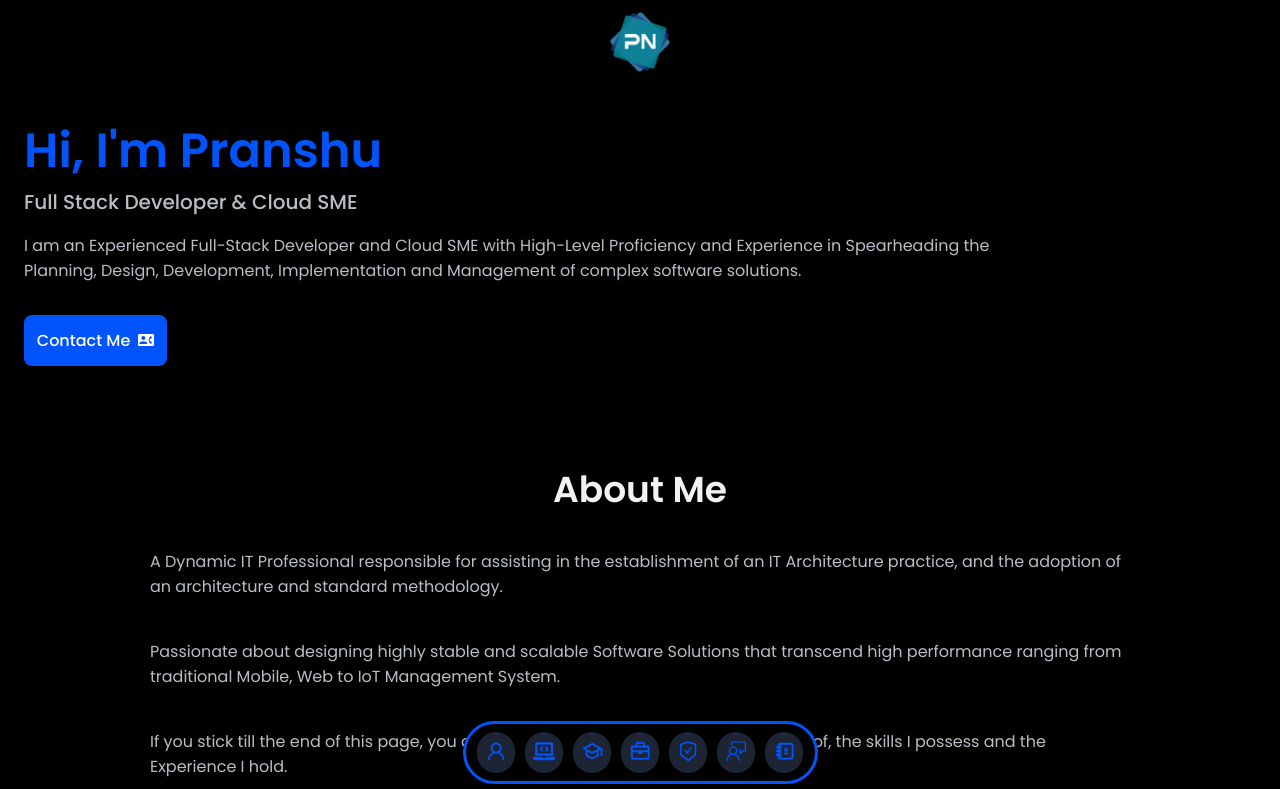
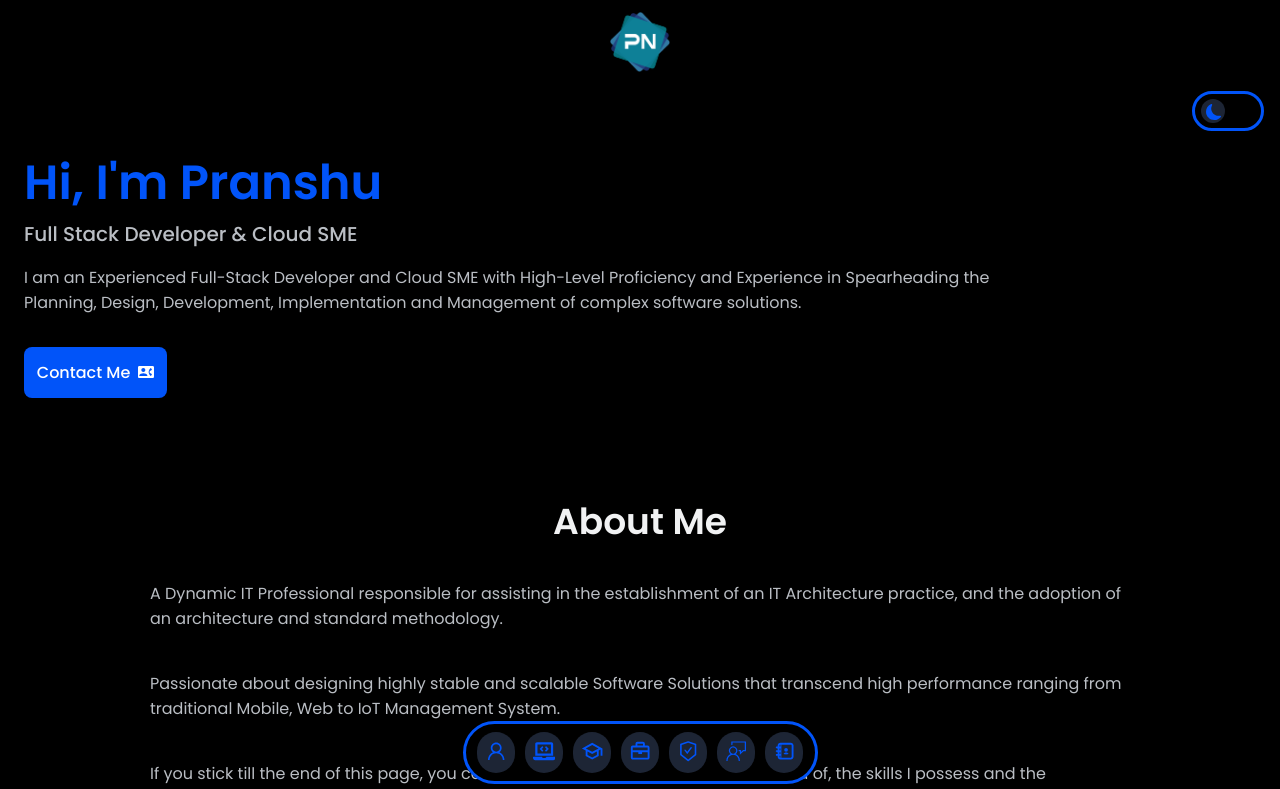
Before and after one commit to pranshunijhawan/pranshunijhawan.github.io, a React (Create React App) app: page / in a window 1280 px wide. Shown: the top 789 px of the page. Built offline with nearby package versions, Linux system fonts and the light colour scheme.

Commit message:
Implemented Theme Toggle

```diff
--- a/src/App.tsx
+++ b/src/App.tsx
@@ -1,14 +1,19 @@
+import { useState } from "react";
 import { GlobalStylesDark, GlobalStylesLight } from "./global/GlobalStyles";
 import Portfolio from './Portfolio';
 
 function App() {
 
-  const darkTheme: boolean = true;
+  const [darkMode, setDarkMode] = useState(true)
+
+  const themeHandler = () => {
+    setDarkMode(!darkMode);
+  }
 
   return (
     <div>
-      { darkTheme ? <GlobalStylesDark /> : <GlobalStylesLight /> }
-      <Portfolio />
+      { darkMode ? <GlobalStylesDark /> : <GlobalStylesLight /> }
+      <Portfolio themeHandler={themeHandler} />
     </div>
   );
 }
--- a/src/Portfolio.tsx
+++ b/src/Portfolio.tsx
@@ -23,9 +23,11 @@ import professionalExperienceContent from "./types/portfolio-content/professiona
 import technologyProficiencyProps from "./types/portfolio-content/technology-proficiency-content";
 import testimonialsContent from "./types/portfolio-content/testimonials-content";
 
+interface PortfolioProps {
+  themeHandler: any
+}
 
-
-const Portfolio = () => {
+const Portfolio = ({ themeHandler }: PortfolioProps) => {
     const [isEnter, setIsEnter] = useState(true);
     const [hideIntro, setHideIntro] = useState(false);
     const [headerVisibility, setHeaderVisibility] = useState(false);
@@ -57,7 +59,7 @@ const Portfolio = () => {
                             designation={homeSectionProps.designation}
                             headline={homeSectionProps.headline}
                             buttonProps={homeSectionProps.buttonProps}
-                            imageProps={homeSectionProps.imageProps} />
+                            themeHandler={themeHandler} />
                         <AboutSection
                             sectionTitle={aboutSectionContent.sectionTitle}
                             content={aboutSectionContent.content}
--- a/src/global/GlobalStyles.tsx
+++ b/src/global/GlobalStyles.tsx
@@ -2,7 +2,6 @@ import { createGlobalStyle, css } from 'styled-components';
 
 const baseCSS = css`
 	* {
-		@import url("https://fonts.googleapis.com/css2?family=Poppins:wght@400;500;600&display=swap");
 		box-sizing: border-box;
 		padding: 0;
 		margin: 0;
@@ -24,7 +23,7 @@ const baseCSS = css`
 			--text-color-light: hsl(var(--hue-color), 8%, 65%);
 			--input-color: hsl(var(--hue-color), 70%, 96%);
 			--body-color: hsl(var(--hue-color), 60%, 99%);
-			--container-color: #fff;
+			--container-color: hsl(var(--hue-color), 0%, 90%);
 			--menu-item-color: black;
 			--scroll-background-color: hsl(var(--hue-color), 12%, 90%);
 			--scroll-thumb-color: hsl(var(--hue-color), 12%, 80%);
@@ -99,6 +98,8 @@ const baseCSS = css`
 				margin-top: 0;
 				margin-bottom: 0;
 			}
+
+			transition: background-color 200ms linear;
 		}
 	}
 `
--- a/src/sections/home/Home.tsx
+++ b/src/sections/home/Home.tsx
@@ -1,16 +1,16 @@
 import Button, { ButtonProps } from "../../ui-components/Button";
-import { ImageProps } from "../../ui-components/Image";
 import { Section } from "../../ui-components/Section";
 import { HomeContainer, HomeContent, Name, Designation, Headline } from "./styles";
 import Slide from "../../ui-components/animated/Slide";
 import IconType from "../../types/enums/IconTypes";
+import Toggle from "./Toggle";
 
 export interface HomeSectionProps {
     name: string;
     designation: string;
     headline: string;
     buttonProps: ButtonProps;
-    imageProps: ImageProps;
+    themeHandler?: any;
 }
 
 const HomeSection = ({
@@ -18,7 +18,7 @@ const HomeSection = ({
     designation,
     headline,
     buttonProps,
-    imageProps,
+    themeHandler,
   }: HomeSectionProps) => {
 
     const scrollToBottom = () => {
@@ -27,23 +27,22 @@ const HomeSection = ({
 
     return (
         <Section id="home">
+                <Slide>
+                    <Toggle themeHandler={themeHandler}></Toggle>
                     <HomeContainer>
                         <HomeContent>
-                        <Slide>
                             <Name>Hi, I'm {name}</Name>
                             <Designation>{designation}</Designation>
-                        </Slide>
                         </HomeContent>
                         <HomeContent>
-                        <Slide>
                             <Headline>{headline}</Headline>
                             <Button clickHandler={scrollToBottom}
                                     name={buttonProps.name}
                                     icon={IconType.Contact}
                                     target={buttonProps.target} />
-                        </Slide>
                         </HomeContent>
                     </HomeContainer>
+                </Slide>
         </Section>
     )
   }
--- /dev/null
+++ b/src/sections/home/Toggle.tsx
@@ -0,0 +1,33 @@
+import { useState } from "react";
+import IconType from "../../types/enums/IconTypes";
+import Icon from "../../ui-components/icon/Icon";
+import { ToggleOutline, ToggleContainer, ToggleButtonContainer } from "./styles";
+
+interface ToggleProps {
+    themeHandler: any;
+}
+
+const Toggle = ({ themeHandler }: ToggleProps) => {
+
+    const [darkMode, setDarkMode] = useState(true);
+    const [icon, setIcon] = useState(IconType.Moon);
+
+    const toggleClickHandler = () => {
+        setDarkMode(!darkMode);
+        const iconType = icon === IconType.Moon ? IconType.Sun : IconType.Moon;
+        setIcon(iconType);
+        themeHandler();
+    }
+
+    return (
+        <ToggleOutline>
+            <ToggleContainer onClick={toggleClickHandler}>
+                <ToggleButtonContainer isDarkMode={darkMode}>
+                    <Icon iconType={icon} />
+                </ToggleButtonContainer>
+            </ToggleContainer>
+        </ToggleOutline>
+    )
+}
+
+export default Toggle;
--- a/src/sections/home/styles.ts
+++ b/src/sections/home/styles.ts
@@ -46,3 +46,39 @@ export const HomeIcon = styled(IoMdContact)`
 export const Headline = styled.p`
     margin-bottom: var(--mb-2)
 `
+
+export const ToggleOutline = styled.div`
+    display: flex;
+    width: 100%;
+    margin-top: -1.5rem;
+    margin-bottom: var(--mb-1);
+`
+
+export const ToggleContainer = styled.div`
+    margin-left: auto;
+    background-color: var(--body-color);
+    padding: 0.5rem 0.4rem 0.5rem 0.4rem;
+    border-style: solid;
+    border-color: var(--first-color);
+    border-width: 0.2rem;
+    border-radius: 2rem;
+    width: 4.5rem;
+    height: 2.5rem;
+    margin-right: var(--mb-1);
+    cursor: pointer;
+`
+
+export const ToggleButtonContainer = styled.div<{
+    isDarkMode: boolean
+}>`
+    transform: ${({ isDarkMode }) => isDarkMode ? '' : 'translateX(1.8rem)' };
+    padding-top: 0.19rem;
+    padding-left: 0.27rem;
+    border-radius: 2rem;
+    background-color: var(--container-color);
+    transition: 0.5s;
+    height: 1.5rem;
+    width: 1.5rem;
+    cursor: pointer;
+    margin-top: -0.2rem;
+`
--- a/src/types/enums/IconTypes.ts
+++ b/src/types/enums/IconTypes.ts
@@ -19,7 +19,9 @@ enum IconType {
     NavigationProfessionalExperience = 18,
     NavigationCertifications = 19,
     NavigationTestimonials = 20,
-    NavigationContact = 21
+    NavigationContact = 21,
+    Moon = 22,
+    Sun = 23
 }
 
 export default IconType
--- a/src/types/portfolio-content/home-section-content.ts
+++ b/src/types/portfolio-content/home-section-content.ts
@@ -8,11 +8,6 @@ const homeSectionProps: HomeSectionProps = {
         link: '#contactme',
         name: 'Contact Me',
         target: 'none'
-    },
-    imageProps: {
-        height: 150,
-        width: 150,
-        source: process.env.PUBLIC_URL + '/img/PN-logo-Fav-Icon.png'
     }
 }
 
--- a/src/ui-components/icon/Icon.tsx
+++ b/src/ui-components/icon/Icon.tsx
@@ -1,5 +1,5 @@
 import IconType from "../../types/enums/IconTypes"
-import { BackEndIcon, CalendarIcon, CertificateRightIcon, CloudIcon, ContactIcon, DatabaseIcon, DataEngineeringIcon, DownloadIcon, EmailIcon, FrontEndIcon, HeartIcon, LinkedInIcon, LocationIcon, NavigationAbout, NavigationCertifications, NavigationContact, NavigationEducationalQualifications, NavigationProfessionalExperience, NavigationTechnologyProficiency, NavigationTestimonials, PhoneIcon } from "./styles"
+import { BackEndIcon, CalendarIcon, CertificateRightIcon, CloudIcon, ContactIcon, DatabaseIcon, DataEngineeringIcon, DownloadIcon, EmailIcon, FrontEndIcon, HeartIcon, LinkedInIcon, LocationIcon, Moon, NavigationAbout, NavigationCertifications, NavigationContact, NavigationEducationalQualifications, NavigationProfessionalExperience, NavigationTechnologyProficiency, NavigationTestimonials, PhoneIcon, Sun } from "./styles"
 
 interface IconProps {
     iconType: IconType
@@ -50,6 +50,10 @@ const Icon = ({ iconType }: IconProps) => {
             return <NavigationTestimonials />
         case IconType.NavigationContact:
             return <NavigationContact />
+        case IconType.Moon:
+            return <Moon />
+        case IconType.Sun:
+            return <Sun />
     }
 
     return null;
--- a/src/ui-components/icon/styles.ts
+++ b/src/ui-components/icon/styles.ts
@@ -1,5 +1,5 @@
 import { AiOutlineArrowRight, AiOutlineCalendar, AiOutlineSafetyCertificate, AiOutlineUser, AiTwotoneMail } from "react-icons/ai"
-import { BsDownload, BsFillCloudFill, BsFillTelephoneForwardFill, BsHeartFill, BsLinkedin } from "react-icons/bs"
+import { BsDownload, BsFillCloudFill, BsFillMoonFill, BsFillSunFill, BsFillTelephoneForwardFill, BsHeartFill, BsLinkedin } from "react-icons/bs"
 import { FaDatabase, FaLaptopCode } from "react-icons/fa"
 import { ImLocation } from "react-icons/im"
 import { BiBriefcase } from "react-icons/bi"
@@ -119,3 +119,11 @@ export const NavigationTestimonials = styled(VscFeedback)`
 export const NavigationContact = styled(TiContacts)`
     ${navigationIconCSS}
 `
+
+export const Moon = styled(BsFillMoonFill)`
+    color: var(--first-color);
+`
+
+export const Sun = styled(BsFillSunFill)`
+    color: var(--first-color);
+`
--- a/src/ui-components/quote/styles.ts
+++ b/src/ui-components/quote/styles.ts
@@ -53,17 +53,19 @@ export const QuoteText = styled.p`
 `
 
 export const GivenBy = styled.h3`
-    color: white;
+    color: var(--title-color);
     font-size: var(--h3-font-size);
     font-weight: 300;
     line-height: 24px;
     margin: 10px 0 5px;
+    margin-left: 0.8rem;
 `
 
 export const GivenBySubTitle = styled.h4`
     font-weight: 400;
     margin: 0;
     opacity: 0.5;
+    margin-left: 0.8rem;
 `
 export const Source = styled.span`
     font-size: var(--smaller-font-size);
@@ -71,6 +73,8 @@ export const Source = styled.span`
     word-break: break-all;
     float: right;
     color: var(--first-color);
+    margin-right: 0.8rem;
+    padding-bottom: 1.5rem;
 `
 
 export const QuoteIcon = styled(FaQuoteLeft)`
```
Lines whose indentation alone changed are shown as unchanged.
